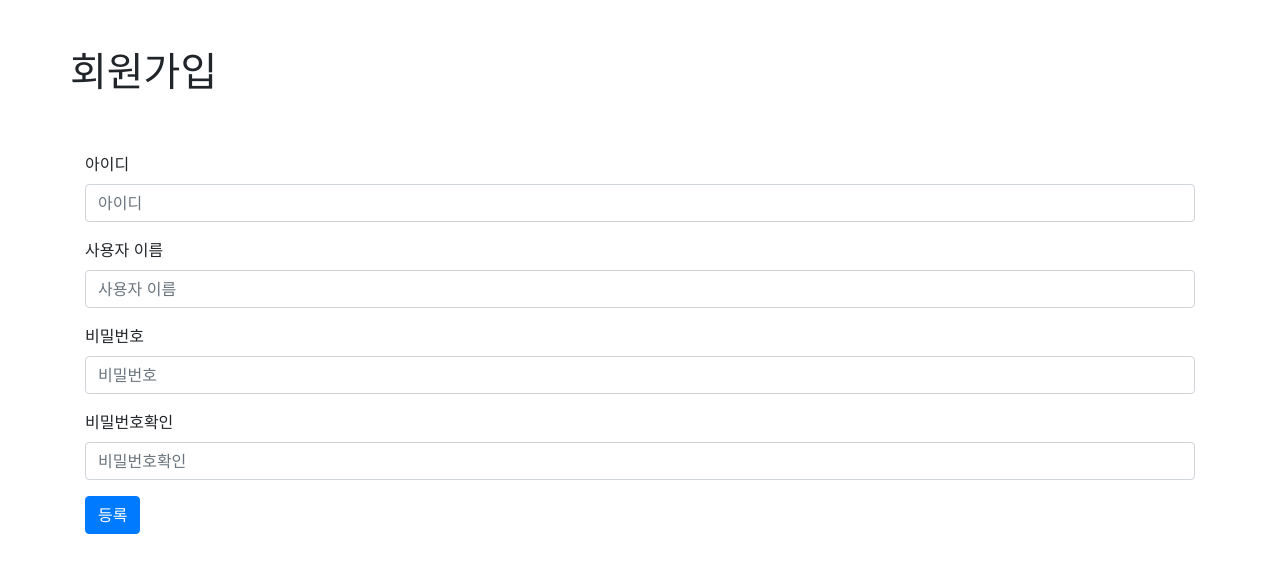
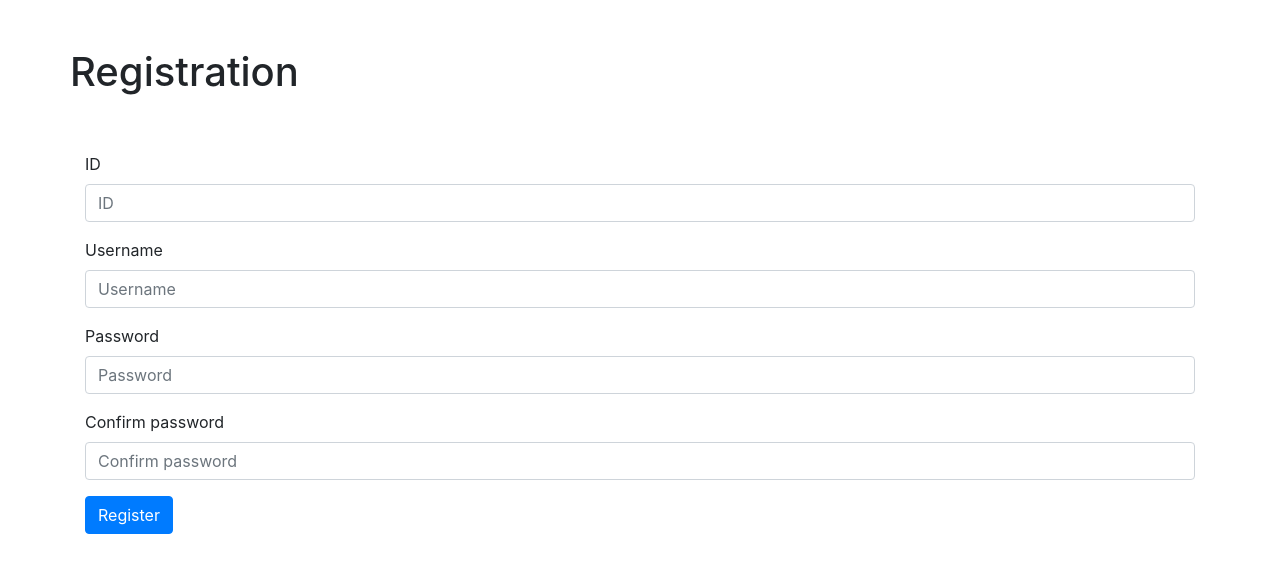
Before and after one commit to dk1028/registration-page, a Flask app: page /register in a window 1280 px wide. Shown: the top 573 px of the page. Run offline with Flask 3, Linux system fonts and the light colour scheme; some libraries are stand-ins or nearby versions.

Commit message:
adding files

```diff
--- a/app.py
+++ b/app.py
@@ -1,4 +1,4 @@
-from flask import Flask, render_template, request, redirect #render_template으로 html파일 렌더링
+from flask import Flask, render_template, request, redirect
 from models import db
 import os
 from models import Fcuser
@@ -7,46 +7,43 @@ app = Flask(__name__)
 @app.route('/')
 def hello():
     return "Hello, user!"
-#GET = 페이지가 나오도록 요청. POST = 버튼을 눌렀을때 데이터를 가지고오는 요청/ 요청정보확인하려면 request 임포트 필요
+
 @app.route('/register', methods=['GET','POST'])
 def register():
     if request.method == 'GET':
         return render_template("register.html")
     else:
-        #회원정보 생성
         userid = request.form.get('userid')
         username = request.form.get('username')
         password = request.form.get('password')
         re_password = request.form.get('re_password')
-        print(password) # 들어오나 확인해볼 수 있다.
-
+        print(password)
 
         if not (userid and username and password and re_password) :
-            return "모두 입력해주세요"
+            return "Write all info"
         elif password != re_password:
-            return "비밀번호를 확인해주세요"
-        else: #모두 입력이 정상적으로 되었다면 밑에명령실행(DB에 입력됨)
+            return "Verify your password"
+        else:
             fcuser = Fcuser()
-            fcuser.password = password           #models의 FCuser 클래스를 이용해 db에 입력한다.
+            fcuser.password = password
             fcuser.userid = userid
             fcuser.username = username
             db.session.add(fcuser)
             db.session.commit()
-            return "회원가입 완료"
+            return "Successfully registered"
 
         return redirect('/')
 
 if __name__ == "__main__":
-    basedir = os.path.abspath(os.path.dirname(__file__))  # database 경로를 절대경로로 설정함
-    dbfile = os.path.join(basedir, 'db.sqlite') # 데이터베이스 이름과 경로
+    basedir = os.path.abspath(os.path.dirname(__file__))
+    dbfile = os.path.join(basedir, 'db.sqlite')
     app.config['SQLALCHEMY_DATABASE_URI'] = 'sqlite:///' + dbfile
-    app.config['SQLALCHEMY_COMMIT_ON_TEARDOWN'] = True     # 사용자에게 원하는 정보를 전달완료했을때가 TEARDOWN, 그 순간마다 COMMIT을 하도록 한다.라는 설정
-    #여러가지 쌓아져있던 동작들을 Commit을 해주어야 데이터베이스에 반영됨. 이러한 단위들은 트렌젝션이라고함.
-    app.config['SQLALCHEMY_TRACK_MODIFICATIONS'] = False   # True하면 warrnig메시지 유발,
+    app.config['SQLALCHEMY_COMMIT_ON_TEARDOWN'] = True
+    app.config['SQLALCHEMY_TRACK_MODIFICATIONS'] = False
 
-    db.init_app(app) #초기화 후 db.app에 app으로 명시적으로 넣어줌
+    db.init_app(app)
     db.app = app
-    db.create_all()   # 이 명령이 있어야 생성됨. DB가
+    db.create_all()
 
 
     app.run(host='127.0.0.1', port=5000, debug=True)
--- /dev/null
+++ b/needed.txt
@@ -0,0 +1,2 @@
+flask_sqlachemy
+flask
--- a/templates/register.html
+++ b/templates/register.html
@@ -13,30 +13,29 @@
 <body>
     <div class = "container">
         <div class="row mt-5">
-            <h1>회원가입</h1>
+            <h1>Registration</h1>
         </div>
         <div class="row mt-5">
         <div class="col-12">
             <form method="POST" >
                 <div class="form-group">
-                    <label for="userid">아이디</label>
-                    <input type="text" class="form-control" id="userid" placeholder="아이디" name="userid"/>
-                    <!-- id는 삭제해도 되더라. 마지막에 name과 app.py의 get 메소드 사용하는 부분이 일치해야 상응한다 -->
+                    <label for="userid">ID</label>
+                    <input type="text" class="form-control" id="userid" placeholder="ID" name="userid"/>
                 </div>
                 <div class="form-group">
-                    <label for="username">사용자 이름</label>
-                    <input type="text" class="form-control" id="username" placeholder="사용자 이름" name="username"/>
+                    <label for="username">Username</label>
+                    <input type="text" class="form-control" id="username" placeholder="Username" name="username"/>
 
                 </div>
                 <div class="form-group">
-                    <label for="password">비밀번호</label>
-                    <input type="password" class="form-control" id="password" placeholder="비밀번호" name="password"/>
+                    <label for="password">Password</label>
+                    <input type="password" class="form-control" id="password" placeholder="Password" name="password"/>
                 </div>
                 <div class="form-group">
-                    <label for="re_password">비밀번호확인</label>
-                    <input type="password" class="form-control" id="re_password" placeholder="비밀번호확인" name="re_password"/>
+                    <label for="re_password">Confirm password</label>
+                    <input type="password" class="form-control" id="re_password" placeholder="Confirm password" name="re_password"/>
                 </div>
-                <button type="submit" class="btn btn-primary">등록</button>
+                <button type="submit" class="btn btn-primary">Register</button>
             </form>
         </div>
         </div>
```
Also changed, not shown: models.py (+5 -5 lines).
